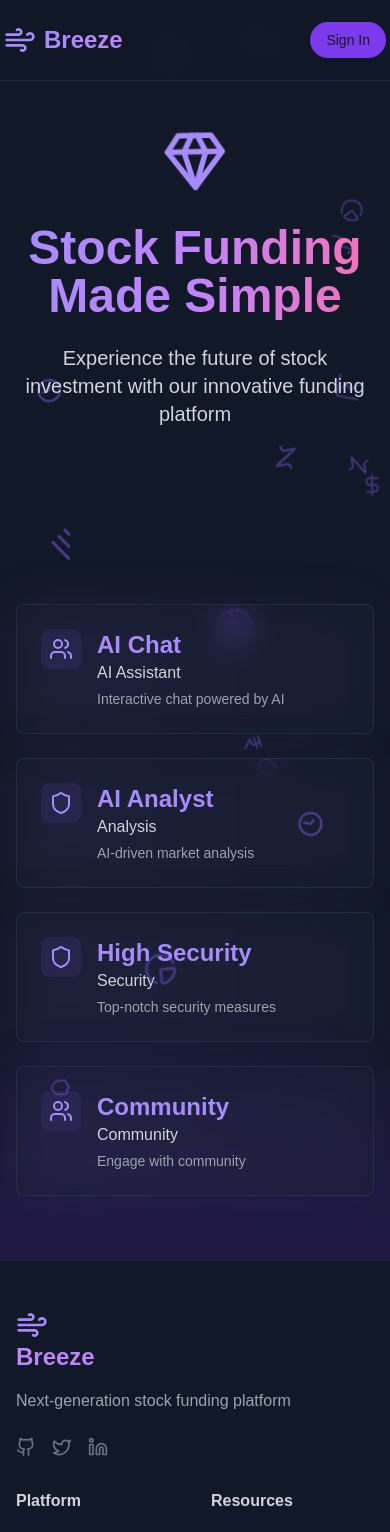
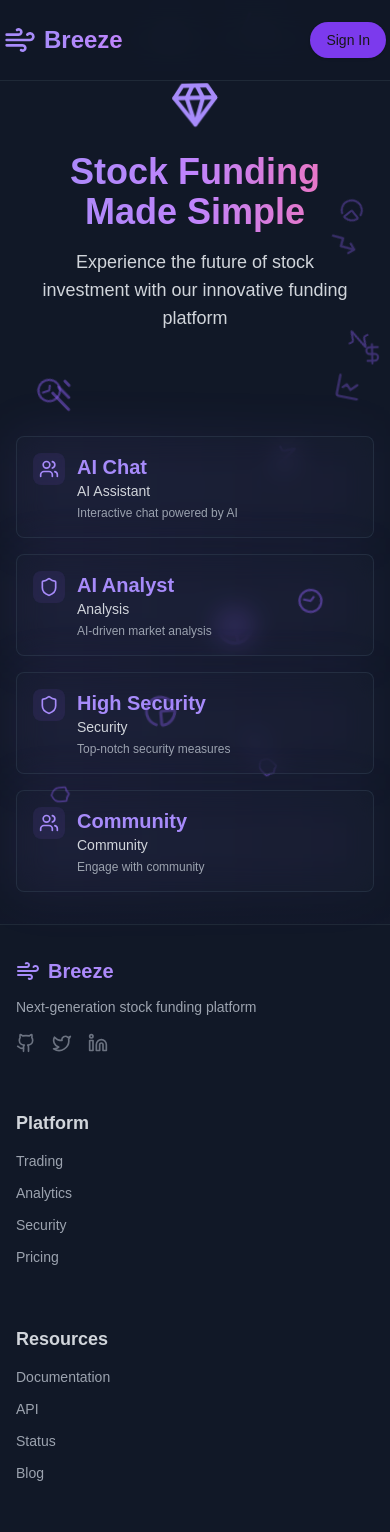
Before and after one commit to Praneethpshetty24/V2.0_Breeze, a Next.js app: page / in a window 390 px wide. Shown: the top 1532 px of the page. Built offline with nearby package versions, Linux system fonts and the light colour scheme; no server answers.

Commit message:
made this section responsive

```diff
--- a/components/HeroSection.jsx
+++ b/components/HeroSection.jsx
@@ -4,12 +4,12 @@ import { Button } from "@/components/ui/button";
 
 export default function HeroSection() {
   return (
-    <section className="container mx-auto px-4 pt-32 pb-20">
+    <section className="container mx-auto px-4 pt-20 md:pt-32 pb-12 md:pb-20">
       <motion.div
         initial={{ opacity: 0, y: 20 }}
         animate={{ opacity: 1, y: 0 }}
         transition={{ duration: 0.8 }}
-        className="text-center max-w-4xl mx-auto"
+        className="text-center max-w-4xl mx-auto px-4 sm:px-6 lg:px-8"
       >
         <motion.div
           animate={{
@@ -21,14 +21,14 @@ export default function HeroSection() {
             repeat: Infinity,
             repeatType: "reverse",
           }}
-          className="mb-8"
+          className="mb-6 md:mb-8"
         >
-          <Gem className="h-16 w-16 text-violet-400 mx-auto" />
+          <Gem className="h-12 w-12 md:h-16 md:w-16 text-violet-400 mx-auto" />
         </motion.div>
-        <h1 className="text-5xl md:text-7xl font-bold mb-6 bg-clip-text text-transparent bg-gradient-to-r from-violet-400 via-purple-400 to-pink-400">
+        <h1 className="text-4xl sm:text-5xl md:text-7xl font-bold mb-4 md:mb-6 bg-clip-text text-transparent bg-gradient-to-r from-violet-400 via-purple-400 to-pink-400">
           Stock Funding Made Simple
         </h1>
-        <p className="text-xl md:text-2xl text-gray-300 mb-8">
+        <p className="text-lg sm:text-xl md:text-2xl text-gray-300 mb-6 md:mb-8 max-w-3xl mx-auto">
           Experience the future of stock investment with our innovative
           funding platform
         </p>
--- a/components/StatsSection.jsx
+++ b/components/StatsSection.jsx
@@ -36,17 +36,17 @@ const StatsCard = ({ value, label, Icon, description, delay }) => {
       <div className="absolute inset-0 bg-gradient-to-r from-violet-500/10 to-violet-500/5 rounded-lg blur-xl transition-all duration-300 group-hover:blur-2xl" />
 
       {/* Card content with backdrop blur */}
-      <div className="relative p-6 rounded-lg bg-slate-800/20 backdrop-blur-md border border-slate-700/50 hover:bg-slate-800/30 transition-all duration-300">
-        <div className="flex items-start space-x-4">
-          <div className="p-2 bg-violet-500/10 rounded-lg backdrop-blur-sm">
-            <Icon className="w-6 h-6 text-violet-400" />
+      <div className="relative p-4 sm:p-6 rounded-lg bg-slate-800/20 backdrop-blur-md border border-slate-700/50 hover:bg-slate-800/30 transition-all duration-300">
+        <div className="flex items-start space-x-3 sm:space-x-4">
+          <div className="p-1.5 sm:p-2 bg-violet-500/10 rounded-lg backdrop-blur-sm">
+            <Icon className="w-5 h-5 sm:w-6 sm:h-6 text-violet-400" />
           </div>
           <div>
-            <h3 className="text-2xl font-bold text-violet-400 group-hover:text-violet-300 transition-colors">
+            <h3 className="text-xl sm:text-2xl font-bold text-violet-400 group-hover:text-violet-300 transition-colors">
               {value}
             </h3>
-            <p className="text-gray-300 font-medium">{label}</p>
-            <p className="text-sm text-gray-400 mt-1">{description}</p>
+            <p className="text-sm sm:text-base text-gray-300 font-medium">{label}</p>
+            <p className="text-xs sm:text-sm text-gray-400 mt-1">{description}</p>
           </div>
         </div>
       </div>
@@ -56,8 +56,8 @@ const StatsCard = ({ value, label, Icon, description, delay }) => {
 
 export default function StatsSection() {
   return (
-    <section className="w-full max-w-7xl mx-auto px-4 py-16">
-      <div className="grid grid-cols-1 md:grid-cols-2 lg:grid-cols-4 gap-6">
+    <section className="w-full max-w-7xl mx-auto px-4 py-8 sm:py-12 md:py-16">
+      <div className="grid grid-cols-1 sm:grid-cols-2 lg:grid-cols-4 gap-4 sm:gap-6">
         {stats.map((stat, index) => (
           <StatsCard
             key={index}
--- a/components/footer.jsx
+++ b/components/footer.jsx
@@ -19,18 +19,17 @@ export default function Footer() {
 
   return (
     <footer className="bg-gray-900 border-t border-gray-800">
-      <div className="container mx-auto px-4 py-12">
-        <div className="grid grid-cols-2 md:grid-cols-4 gap-8">
-          <div className="col-span-2 md:col-span-1">
-
-            <span className="text-2xl font-bold bg-clip-text text-transparent bg-gradient-to-r from-violet-400 to-purple-400">
-            <Wind className="h-8 w-8 text-violet-400" />
-            Breeze
+      <div className="container mx-auto px-4 py-8 md:py-12">
+        <div className="grid grid-cols-1 sm:grid-cols-2 md:grid-cols-4 gap-8">
+          <div className="col-span-1 sm:col-span-2 md:col-span-1">
+            <span className="text-xl md:text-2xl font-bold bg-clip-text text-transparent bg-gradient-to-r from-violet-400 to-purple-400 flex items-center gap-2">
+              <Wind className="h-6 w-6 md:h-8 md:w-8 text-violet-400" />
+              Breeze
             </span>
-            <p className="mt-4 text-gray-400">
+            <p className="mt-3 md:mt-4 text-sm md:text-base text-gray-400">
               Next-generation stock funding platform
             </p>
-            <div className="flex space-x-4 mt-6">
+            <div className="flex space-x-4 mt-4 md:mt-6">
               <Link href="#" className="text-gray-500 hover:text-violet-400 transition-colors">
                 <Github className="h-5 w-5" />
               </Link>
@@ -44,12 +43,12 @@ export default function Footer() {
           </div>
 
           {footerSections.map((section, index) => (
-            <div key={index}>
-              <h3 className="font-semibold text-gray-300 mb-4">{section.title}</h3>
-              <ul className="space-y-2">
+            <div key={index} className="mt-6 sm:mt-0">
+              <h3 className="font-semibold text-gray-300 mb-3 md:mb-4 text-lg">{section.title}</h3>
+              <ul className="space-y-2 md:space-y-3">
                 {section.links.map((link, linkIndex) => (
                   <li key={linkIndex}>
-                    <Link href="#" className="text-gray-400 hover:text-violet-400 transition-colors">
+                    <Link href="#" className="text-sm md:text-base text-gray-400 hover:text-violet-400 transition-colors">
                       {link}
                     </Link>
                   </li>
@@ -59,7 +58,7 @@ export default function Footer() {
           ))}
         </div>
 
-        <div className="border-t border-gray-800 mt-12 pt-8 text-center text-gray-400">
+        <div className="border-t border-gray-800 mt-8 md:mt-12 pt-6 md:pt-8 text-center text-sm md:text-base text-gray-400">
           <p>© {new Date().getFullYear()} Breeze. All rights reserved.</p>
         </div>
       </div>
```
